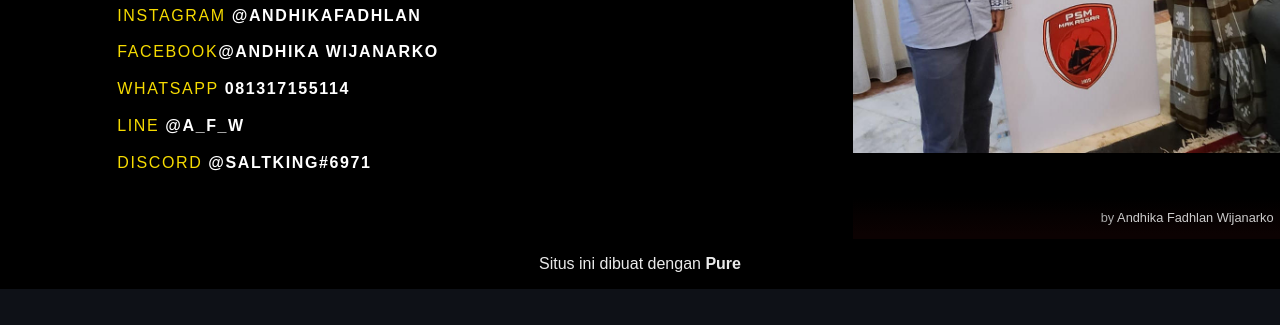
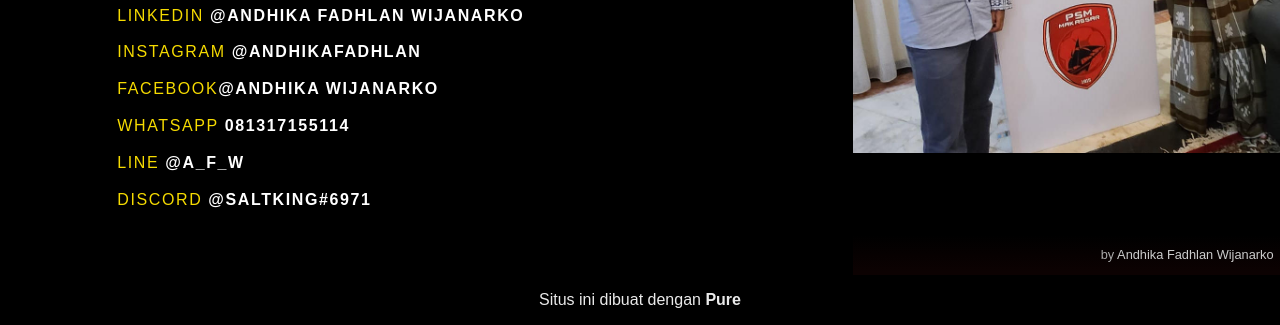
Before and after one commit to AndhikaFW/andhikafw.github.io, a plain HTML site: page index.html in a window 1280 px wide. Shown: the part 3032-3357 px from the top of the page. Before the commit the page ends 3321 px from the top, so only its background shows below. Drawn offline with nearby package versions, Linux system fonts and the light colour scheme.

Commit message:
update index.html

```diff
--- a/index.html
+++ b/index.html
@@ -2659,6 +2659,7 @@ z"/>
               <img src="images/Instagram2.jpg" alt="">
               <img src="images/DSC00114.JPG" alt="">
               <img src="images/Instagram1.jpg" alt=""><br><br>
+              Linkedin<a target="_blank" rel="noopener noreferrer" href="https://www.linkedin.com/in/andhika-fadhlan-wijanarko-9a114b2b5/"> @Andhika Fadhlan Wijanarko</a><br><br>
               Instagram<a target="_blank" rel="noopener noreferrer" href="https://www.instagram.com/andhikafadhlan"> @andhikafadhlan</a><br><br>
               Facebook<a target="_blank" rel="noopener noreferrer" href="https://www.facebook.com/andhika.wijanarko.16">@andhika wijanarko</a><br><br>
               WhatsApp<a target="_blank" rel="noopener noreferrer" href="https://wa.me/6281317155114"> 081317155114</a><br><br>
```
